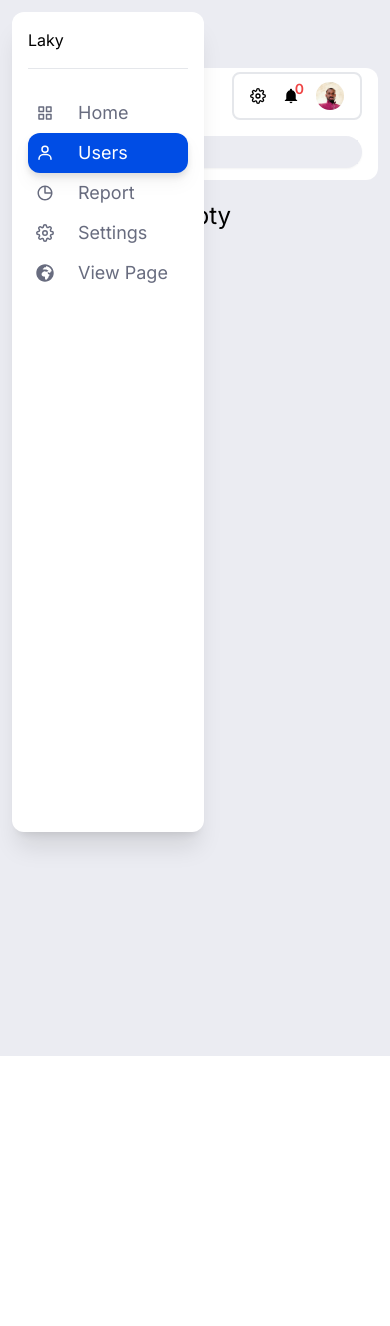
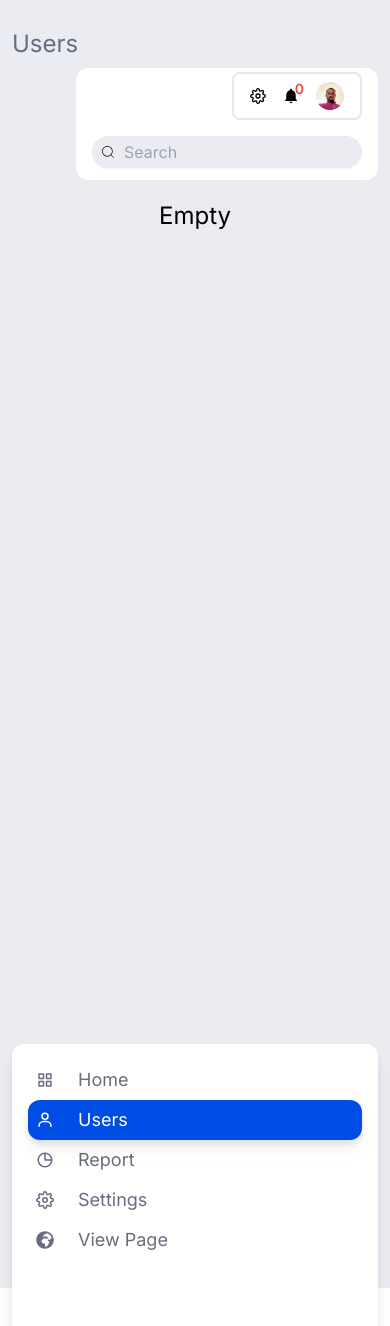
Before and after one commit to kusiLaw/next_dashboard, a Next.js app: page /dashboard/users in a window 390 px wide. Shown: the top 1326 px of the page. Before the commit the page ends 1056 px from the top, so only its background shows below. Built offline with nearby package versions, Linux system fonts and the light colour scheme; what tailwindcss-animated would draw is missing.

Commit message:
Separate mobile nav from desktop nav

```diff
--- a/app/page.js
+++ b/app/page.js
@@ -8,7 +8,7 @@ export default function Home() {
   return (
     <main className=''>
        <div className='w-full h-screen flex items-center justify-center'>
-          <div className='p-4 border-2 border-gray-500 dark:border-dark_white_bg shadow-lg'>
+          <div className='p-4 border-2 border-gray-500 dark:border-dark_white_bg drop-shadow-lg shadow-lg'>
             <h1 className='mb-4 font-bold text-xl'>Welcome To Next DashBoard </h1>
             <div>
              <p className='text-center '>Your Index Page Here !</p>
--- a/components/dashbord/dashboard.js
+++ b/components/dashbord/dashboard.js
@@ -1,6 +1,8 @@
 
 'use client'
-import Nav from '@/components/nav/nav'
+// import Nav from '@/components/nav/nav'
+import DesktopNav from '../nav/desktop'
+import MobileNav from '../nav/mobile'
 import Header from '@/components/header/header'
 import { useContext, useEffect, useState } from 'react'
 import { navMountContext } from '@/app/dashboard/provider'
@@ -13,51 +15,19 @@ const DashBoard = ({children}) => {
 
   console.log('navMount?', navMount)
 
- //  const layout = () => {
- //    if (window.innerWidth < 768){
- //      return(
- //       <>
-
- //        {
-
- //         <div className={`${navMount ? `hidden`: `block`} fixed left-3 top-3  bottom-3`}>
- //             <Nav navCollapse = {navCollapse} setNavCollapse={setNavCollapse}/>
- //         </div>
- //         }
-
- //         <div className={`w-full `}>
- //           <div >
- //             <Header />
- //           </div>
- //          <div>
- //             {children}
- //          </div>
-
- //         </div>
- //      </>
-
- //      )
- //    }
-
- // return (
-
-
- //  )
- //  }
-
   return (
    <div className=" relative flex w-[100vw] gap-4 bg-gray_bg dark:bg-white py-3 px-3
    text-black h-full ">
       {/* <> */}
      {
       navMount &&
-     <div className={`fixed left-3 top-3  bottom-3 z-50`}>
-         <Nav navCollapse = {navCollapse} setNavCollapse={setNavCollapse}/>
+     <div className={`hidden md:block fixed left-3 top-3  bottom-3 z-50`}>
+         <DesktopNav navCollapse = {navCollapse} setNavCollapse={setNavCollapse}/>
      </div>
      }
 
      <div className={`w-full  ease-in-out duration-500
-
+         sm:ml-0
          ${ (navMount && navCollapse) && `md:ml-[5rem]` }
          ${ (navMount && !navCollapse) && `md:ml-[13rem]` }
          ${ (!navMount) && `md:ml-[0rem]` }
@@ -68,7 +38,7 @@ const DashBoard = ({children}) => {
       <div className='z-0'>
          {children}
       </div>
-
+         <MobileNav/>
      </div>
    {/* </> */}
    </div>
--- a/components/dashcard/card.jsx
+++ b/components/dashcard/card.jsx
@@ -29,7 +29,7 @@ export const DashCard = forwardRef(({title, icon, icon2, data, percentage }, ref
 
   return (
     <div ref={ref} className=' flex justify-between w-full p-3 h-[7rem] bg-white
-     shadow-md rounded-xl hover:shadow-xl hover:scale-[1.01] transition-all duration-300 '>
+     drop-shadow-md rounded-xl hover:drop-shadow-xl hover:scale-[1.01] transition-all duration-300 '>
         <div className='flex flex-col justify-between text-gray-500 '>
            {title}
              <h2 className=' text-2xl font-semibold'>
--- a/components/header/header.js
+++ b/components/header/header.js
@@ -32,7 +32,10 @@ const Header = () => {
           <div className='flex order-0 md:order-1 items-center gap-4 self-end p-2 md:p-0
            border-2 rounded-lg px-4 md:px-0 md:border-0'>
                <PageConfiguration />
-               {displayToggleBtn && <CollapsibleMenu  />}
+               <div className='hidden md:block'>
+                  {displayToggleBtn && <CollapsibleMenu  />}
+               </div>
+
                <Notification  messages = {[]}/>
                <div className='relative '>
                  <Profile />
--- /dev/null
+++ b/components/nav/desktop.js
@@ -0,0 +1,46 @@
+'use client'
+import React, { useState, useContext } from 'react'
+import { BiCollapse, BiExpand } from 'react-icons/bi';
+import { navControllerButtonContext } from '@/app/dashboard/provider';
+import { storeUserDefaultSettings } from '@/utils/localStorage';
+import Nav from './nav';
+
+const DesktopNav = ({navCollapse, setNavCollapse}) => {
+  const {displayNavControllerButton} = useContext(navControllerButtonContext)
+
+
+  return (
+
+     <nav className={`flex flex-col ${navCollapse ? `w-[4rem]`:`w-[12rem]`} dark:text-white   bg-white dark:bg-dark_color p-4 rounded-xl drop-shadow-xl
+     h-full animate-fade-right animate-delay-500  ease-in-out duration-500`}>
+
+      <div className='flex flex-col gap-3  pb-4 mb-6 border-1 border-b transition duration-1000'>
+        { displayNavControllerButton &&
+            <div className='flex  w-full justify-between  dark:text-white animate-fadeIn'>
+                <div onClick={() => {
+                        setNavCollapse(false)
+                        storeUserDefaultSettings('navCollapse', false)
+                     }}
+                     className={` ${navCollapse ?  ``: `hidden`} flex ml-1  	 text-xl`}>
+                   <BiExpand/>
+                </div>
+
+                <div onClick={() => {
+                     setNavCollapse(true)
+                     storeUserDefaultSettings('navCollapse', true)
+                     }}
+                     className={`${navCollapse ?  `hidden`: ``} text-xl justify-self-end	`}>
+                 <BiCollapse/>
+                </div>
+            </div>
+         }
+
+         <h1 className='dark:text-white  '>Laky</h1>
+      </div>
+       <Nav navCollapse={navCollapse} />
+    </nav>
+
+  )
+}
+
+export default DesktopNav
--- /dev/null
+++ b/components/nav/mobile.js
@@ -0,0 +1,14 @@
+'use client'
+import Nav from "./nav"
+
+
+const MobileNav = () => {
+  return (
+   <nav className={`flex flex-col dark:text-white   bg-white dark:bg-dark_color p-4 rounded-xl drop-shadow-xl
+   h-full animate-fade-right animate-delay-500  ease-in-out duration-500`}>
+    <Nav />
+   </nav>
+  )
+}
+
+export default MobileNav
--- a/components/nav/nav.js
+++ b/components/nav/nav.js
@@ -1,67 +1,33 @@
-'use client'
-import React, { useState, useContext } from 'react'
 import LinkButton from '../linkButton/linkButton'
 import { BiGridAlt, BiUser, BiPieChartAlt} from 'react-icons/bi';
 import { FiSettings} from 'react-icons/fi';
-import { BiCollapse, BiExpand } from 'react-icons/bi';
-import { navControllerButtonContext } from '@/app/dashboard/provider';
 import { FaGlobeAfrica} from 'react-icons/fa';
-import { storeUserDefaultSettings } from '@/utils/localStorage';
-// import { navContext } from '@/app/dashboard/provider';
-
-const Nav = ({navCollapse, setNavCollapse}) => {
-  const {displayNavControllerButton} = useContext(navControllerButtonContext)
 
 
+const Nav = ({navCollapse = false}) => {
   return (
-
-     <nav className={`flex flex-col ${navCollapse ? `w-[4rem]`:`w-[12rem]`} dark:text-white   bg-white dark:bg-dark_color p-4 rounded-xl shadow-xl
-     h-full animate-fade-right animate-delay-500	   ease-in-out duration-500`}>
-      <div className='flex flex-col gap-3  pb-4 mb-6 border-1 border-b transition duration-1000'>
-        { displayNavControllerButton && <div className='flex w-full justify-between  dark:text-white animate-fadeIn'>
-             <div onClick={() => {
-                     setNavCollapse(false)
-                     storeUserDefaultSettings('navCollapse', false)
-                  }}
-                  className={` ${navCollapse ?  ``: `hidden`} flex ml-1  	 text-xl`}>
-                <BiExpand/>
-             </div>
-
-             <div onClick={() => {
-                  setNavCollapse(true)
-                  storeUserDefaultSettings('navCollapse', true)
-                  }}
-                  className={`${navCollapse ?  `hidden`: ``} text-xl justify-self-end	`}>
-              <BiCollapse/>
-             </div>
-
-         </div> }
-
-         <h1 className='dark:text-white  '>Laky</h1>
-      </div>
-      <div className='ease-in-out duration-500'>
+    <>
+      <div >
            <LinkButton   link_path ='/dashboard'   id='home' >
-           <BiGridAlt/>{navCollapse  ? '' : <span className='animate-fadeIn  duration-[1000]'> Home</span> }
+             <BiGridAlt/> <span className={`${navCollapse ? `hidden` : `inline` } `}> Home</span>
            </LinkButton>
            <LinkButton   link_path = '/dashboard/users' id='users' >
-           <BiUser/> {navCollapse  ? '' : <span className='animate-fadeIn  duration-[1000]'> Users</span>   }
+             <BiUser/> <span className={`${navCollapse ? `hidden` : `inline` }`}> Users</span>
            </LinkButton>
            <LinkButton   link_path='dashboard/#' id='report'>
-           <BiPieChartAlt/>{navCollapse  ? '' :<span className='animate-fadeIn  duration-[1000]'> Report</span>  }
+             <BiPieChartAlt/> <span className={`${navCollapse ? `hidden` : `inline` }`}>Report</span>
            </LinkButton>
 
         </div>
         <div className=''>
            <LinkButton   link_path='dashboard/#' >
-              <FiSettings/> {navCollapse  ? '' : <span className='animate-fadeIn  duration-[1000]'> Settings</span> }
+                <FiSettings/> <span className={`${navCollapse ? `hidden` : `inline` }`}> Settings</span>
            </LinkButton>
            <LinkButton t link_path= '/' >
-              <FaGlobeAfrica/>{navCollapse  ? '' : <span className='animate-fadeIn  duration-[1000]  '> View Page</span> }
+                <FaGlobeAfrica/> <span className={`${navCollapse ? `hidden` : `inline` }`}> View Page</span>
            </LinkButton>
         </div>
-
-    </nav>
-
+    </>
   )
 }
 
--- a/components/page_settings/settings.js
+++ b/components/page_settings/settings.js
@@ -18,8 +18,12 @@ const Settings = ({setOpenSettings}) => {
       </div>
       <div className='flex flex-col gap-4 mt-8 w-full'>
            <ThemePicker />
-           <NavExpandController />
-           <ToggleButtonController />
+           <div className='hidden md:flex flex-col gap-4 mt-8 w-full'>
+             <NavExpandController />
+             <ToggleButtonController />
+           </div>
+
+
       </div>
     </div>
   )
```
Lines whose indentation alone changed are shown as unchanged.
